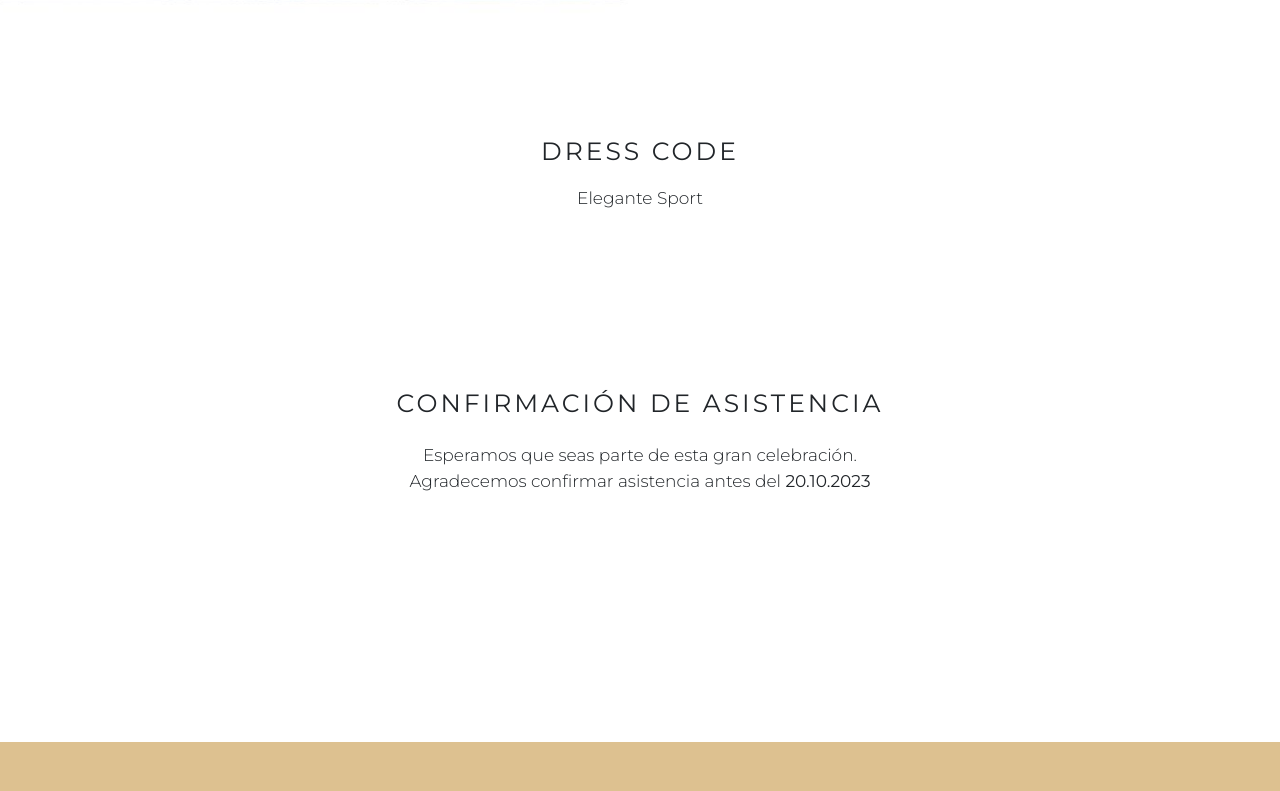
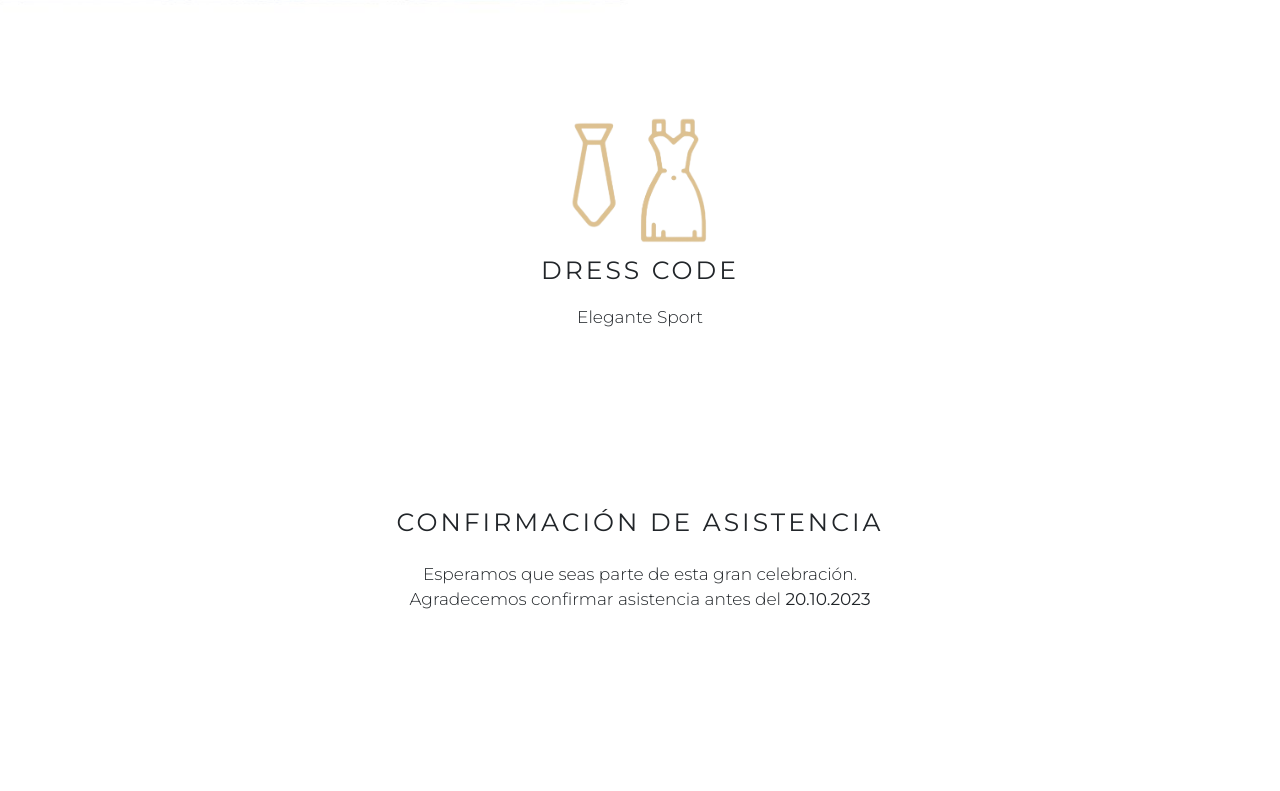
Before and after one commit to fedco-gtz/NosCasamosGeryGabi, a plain HTML site: page index.html in a window 1280 px wide. Shown: the part 2023-2814 px from the top of the page. Drawn offline with Linux system fonts and the light colour scheme.

Commit message:
Actualización 27/09 21:59

```diff
--- a/index.html
+++ b/index.html
@@ -77,7 +77,7 @@
 
     <section class="instagram">
         <div class="conteiner">
-            <img src="img/icono-dresscode.ong" alt="" class="icon" style="width: 150px">
+            <img src="img/icono-dresscode.png" alt="" class="icon" style="width: 150px">
             <h4>DRESS CODE</h4>
             <p>Elegante Sport</p>
         </div>
```
